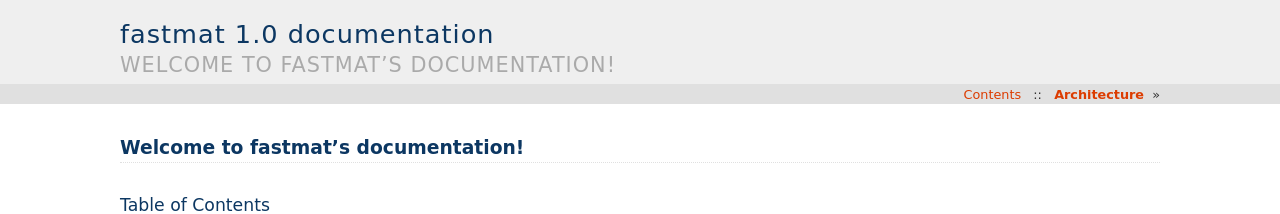
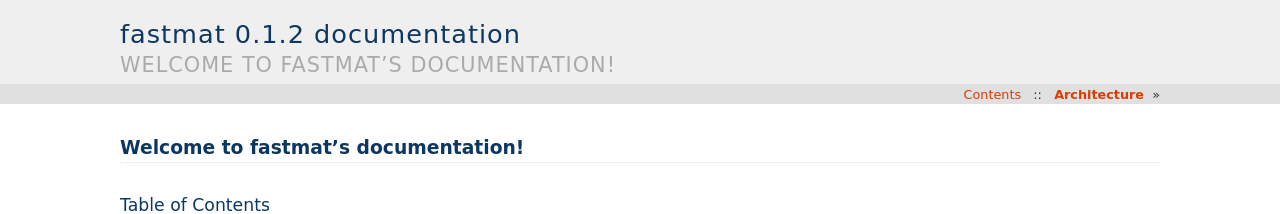
Before and after one commit to EMS-TU-Ilmenau/fastmat, a Sphinx documentation site: the page built from doc/index.rst, in a window 1280 px wide. Shown: the top 214 px of the page. Built offline with Sphinx 7.4.7, drawn with Linux system fonts in a browser that asks for light colours; part of the change alters nothing that is shown.

```diff
--- a/doc/conf.py
+++ b/doc/conf.py
@@ -21,7 +21,8 @@ import os
 import sys
 sys.path.append(os.path.abspath('../'))
 sys.path.append(os.path.abspath('../util'))
-print(sys.path)
+sys.path.append(os.path.abspath('../fastmat'))
+import fastmat.version as fmv
 
 # -- General configuration ------------------------------------------------
 
@@ -67,7 +68,7 @@ author = 'Sebastian Semper, Christoph Wagner'
 # The short X.Y version.
 version = '1.0'
 # The full version, including alpha/beta/rc tags.
-release = '1.0'
+release = str(fmv.__version__)
 
 # The language for content autogenerated by Sphinx. Refer to documentation
 # for a list of supported languages.
@@ -126,3 +127,12 @@ texinfo_documents = [
 
 numpydoc_show_class_members = False
 class_members_toctree = False
+
+
+def skip(app, what, name, obj, skip, options):
+    if name == "__init__":
+        return False
+    return skip
+
+def setup(app):
+    app.connect("autodoc-skip-member", skip)
```
